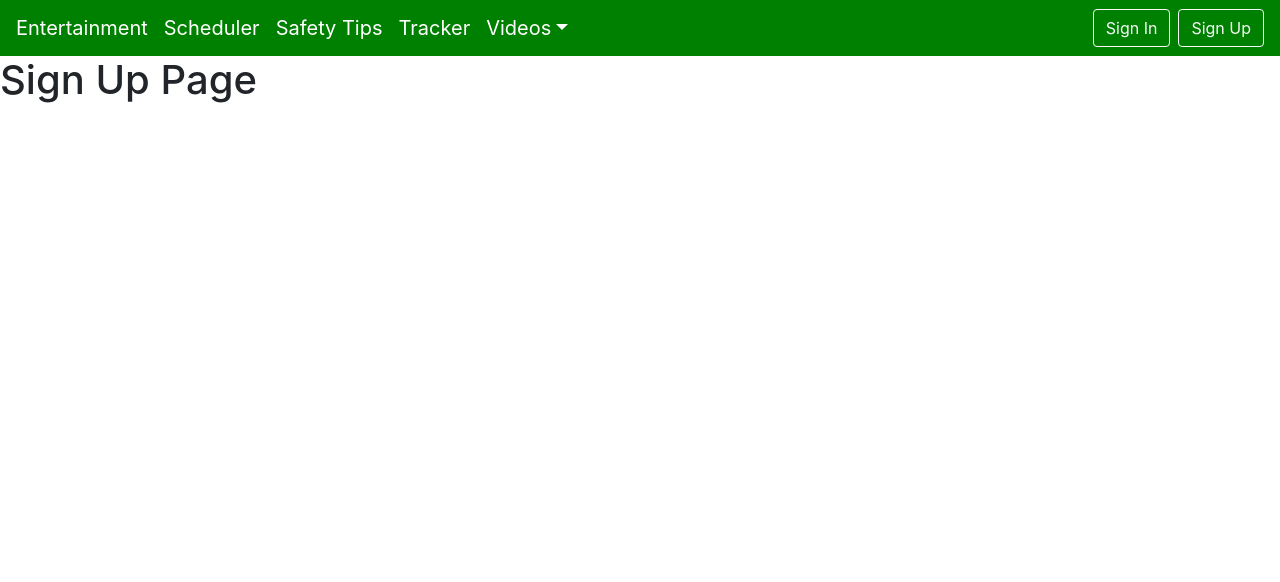
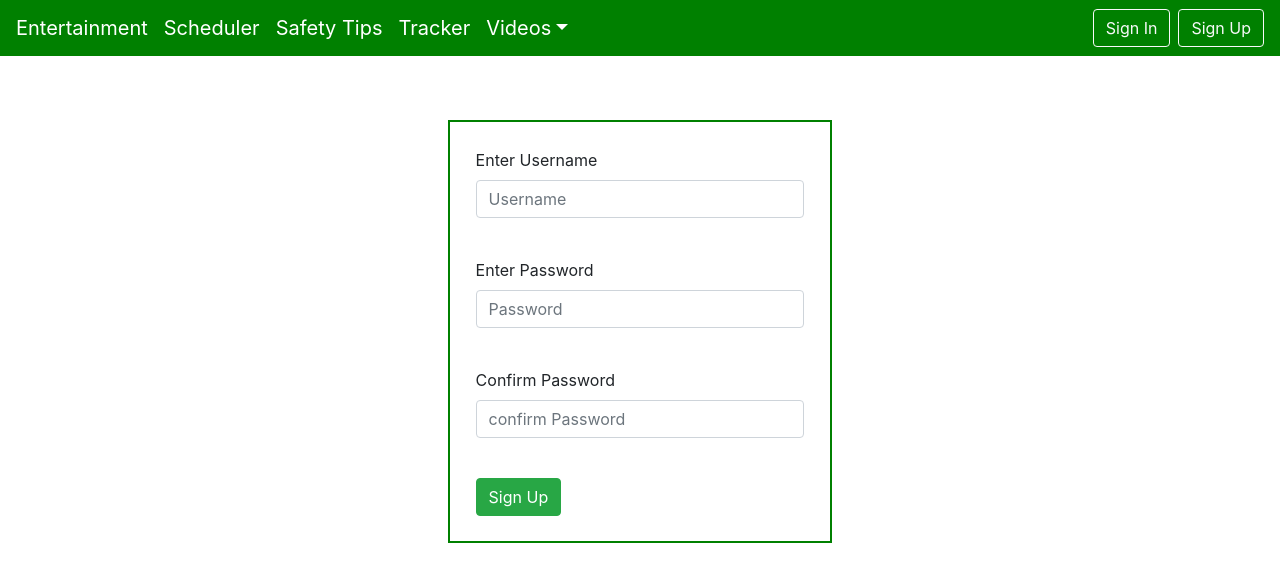
Before and after one commit to satinder042890/empowerment, a React (Create React App) app in the folder client/: page /signup in a window 1280 px wide. Shown: the top 582 px of the page. Built offline with nearby package versions, Linux system fonts and the light colour scheme.

Commit message:
signup page added

```diff
--- a/client/src/components/Signup/index.js
+++ b/client/src/components/Signup/index.js
@@ -1,8 +1,16 @@
 import React,{Component} from "react";
+import Button from "../Form/Button";
+import Input from "../Form/Input";
+import Formgroup from "../Form/Formgroup";
 class Signup extends Component{
     render(){
     return(
-    <h1>Sign Up Page</h1>
+    <Formgroup>
+        <Input id="username" name="Username" labelname="Enter Username"></Input><br></br>
+        <Input id="password" name="Password" labelname="Enter Password"></Input><br></br>
+        <Input id="confirmPassword" name="confirm Password" labelname="Confirm Password"></Input><br></br>
+        <Button id="signup">Sign Up</Button>
+    </Formgroup>
     )
     }
 
```
